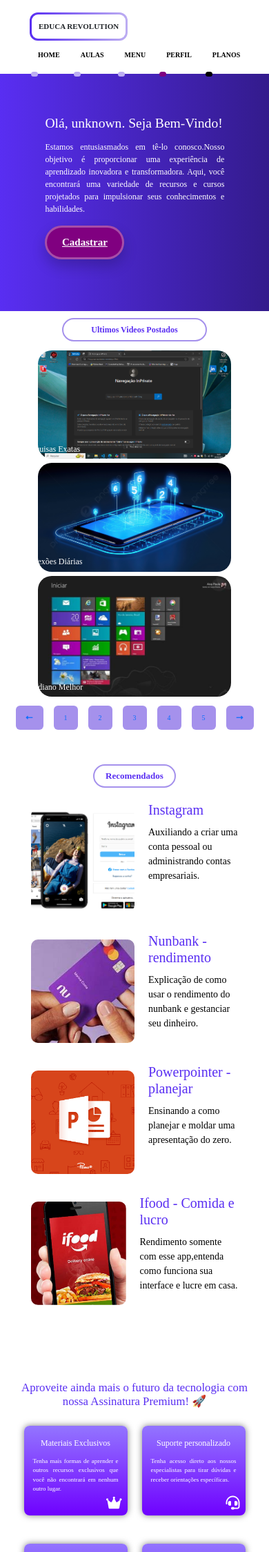
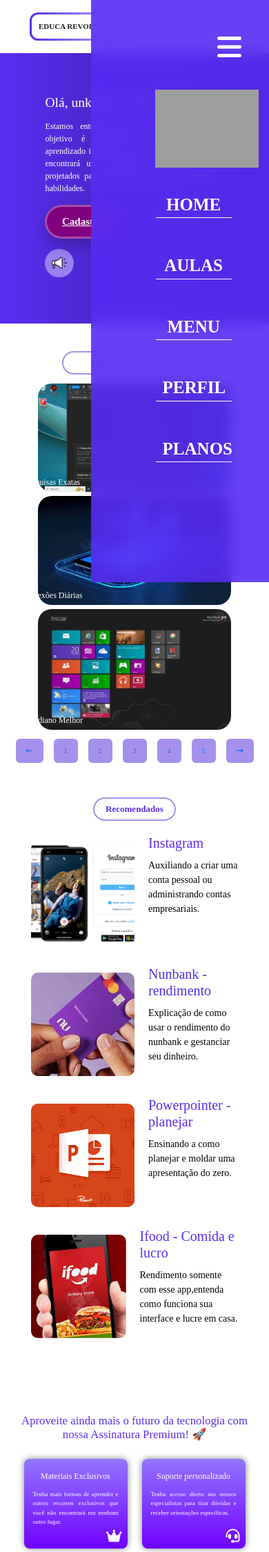
Before and after one commit to EducaRevolution/EducaRevolutionSite, a PHP site: page /home.html in a window 390 px wide. Shown: the top 2250 px of the page at 69% size. Run offline with PHP 8.4, Linux system fonts and the light colour scheme; some web fonts are replaced; grey boxes are pictures that could not be loaded.

Commit message:
Add files via upload
responsividade de navbar incompleta na aba HOME, terminar com urgência

```diff
--- a/css/home.css
+++ b/css/home.css
@@ -115,7 +115,7 @@
 
 
 .container1{
-    margin: 0 auto;
+    margin: 0 auto 3rem;
     background-image: linear-gradient(to right, #592EF2, #331B8C);
     color: white;
     text-align: left;
@@ -201,6 +201,31 @@
   to {
     left: 100%;
   }
+}
+
+.audio-player{
+  display: flex;
+  justify-content: center;
+  align-items: center;
+  width: 4rem;
+  height: 4rem;
+  margin: 0.5em 0;
+  padding: 1.6em 1.6em;
+  border-radius: 1000px;
+  background-color: #987FF2;
+}
+
+.audio-player:hover{
+  background-color: #d0c3fd;
+}
+
+.audio-player:active{
+  background-color: #805ff8;
+}
+
+.audio-player__image{
+  width: 2.4rem;
+  height: auto;
 }
 
 /* Teste */
@@ -381,7 +406,7 @@
     width: 15rem;
     min-height: 13rem;
     margin: 2rem 1rem;
-    background: linear-gradient(to bottom, #9375ff, #6f01ff);
+    background: linear-gradient(to bottom, #a290e2, #5021fa);
     border-radius: 8px;
     padding: 0.8rem;
     box-shadow: 0 0 10px rgba(0, 0, 0, 0.5);
@@ -619,6 +644,110 @@
 
 }
 
+@media screen and (max-width: 1000px){
+
+/*Estrutrura/cor da logo*/
+.logo {
+  font-weight: bold;
+  padding: 0.9rem 1rem;
+  margin: 1.3rem;
+  font-size: 1.1rem;
+  border: 3px solid transparent;
+  border-radius: 12px;
+  background: linear-gradient(white, white) padding-box, linear-gradient(to right, #592EF2, #BDAEF2) border-box;
+  position: relative;
+  overflow: hidden;
+  transition: color 0.3s;
+}
+
+/*animação da logo*/
+.logo::before {
+  content: '';
+  position: absolute;
+  top: 0;
+  left: 0;
+  width: 100%;
+  height: 100%;
+  background-color: purple;
+  z-index: -1;
+  transition: transform 0.3s ease-in-out;
+  transform-origin: left;
+}
+
+/*sensor de houver*/
+.logo:hover {
+  color: white;
+  background: linear-gradient(#592EF2, #9D85F2) padding-box
+}
+
+.mobile-toggle{
+  position: absolute;
+  top: 4rem;
+  right: 4rem;
+  font-size: 4rem;
+
+
+  aspect-ratio: 1;
+  background: transparent;
+  color: white;
+
+  border:0;
+  z-index: 9999;
+}
+
+.nav-logo{
+  width: 15rem;
+  margin-top: 13rem;
+  margin-left: 33%;
+}
+
+/*Animação/estrutura dos traços em baixo das opções*/
+.nav-links {
+  display: flex;
+  flex-direction: column;
+  text-align: center;
+
+  inset: 0 -10% 0 30%;
+  position: fixed;
+  height: 100%;
+  list-style: none;
+  background: hsla(253, 100%, 50%, 0.95);
+
+  z-index: 1000;
+}
+
+@supports(backdrop-filter: blur(1rem)){
+  .nav-links{
+    background: hsl(253 88% 56% / 0.9);
+    backdrop-filter: blur(1rem);
+  }
+}
+
+.nav-item {
+  text-decoration: none;
+  color: white;
+  font-weight: bold;
+  font-size: 2.5rem;
+  margin: 3rem 0;
+}
+
+.mobile-spacing{
+  margin:1.5rem 24vw;
+  border-bottom: 0.7px white solid;
+  width: 11rem;
+}
+
+.nav-item::after {
+  display: none;
+}
+
+.nav-item:active {
+  color: white;
+}
+
+
+}
+
 @media screen and (max-width: 806px){
     html{
         font-size:12px;
--- a/home.html
+++ b/home.html
@@ -10,6 +10,7 @@
      <link href="https://cdn.jsdelivr.net/npm/bootstrap@5.3.3/dist/css/bootstrap.min.css" rel="stylesheet" integrity="sha384-QWTKZyjpPEjISv5WaRU9OFeRpok6YctnYmDr5pNlyT2bRjXh0JMhjY6hW+ALEwIH" crossorigin="anonymous">
     <link rel="stylesheet" href="css/home.css">
     <link rel="stylesheet" href="https://cdnjs.cloudflare.com/ajax/libs/font-awesome/6.0.0-beta3/css/all.min.css">
+
 </head>
 
 <body>
@@ -22,15 +23,26 @@
         EDUCA REVOLUTION
     </div>
 
+    <button aria-controls="navigation" aria-expanded="false" class="mobile-toggle">
+
+        <i class="fa-solid fa-bars"></i>
+
+
+        <span class="sr-only">
+            Menu
+        </span>
+
+    </button>
 
     <ul class="nav-links mx-4">
 
+        <img class="nav-logo" src="imagens/sair.png">
 
-        <li><a href="home.html" class="nav-item">HOME</a></li>
-        <li><a href="aulas.html" class="nav-item">AULAS</a></li>
-        <li><a href="menu.html" class="nav-item">MENU</a></li>
-        <li><a href="perfil.html" class="nav-item special">PERFIL</a></li>
-        <li><a href="premium.html" class="nav-item premium">PLANOS</a></li>
+        <li class="mobile-spacing"><a href="home.html" class="nav-item">HOME</a></li>
+        <li class="mobile-spacing"><a href="aulas.html" class="nav-item">AULAS</a></li>
+        <li class="mobile-spacing"><a href="menu.html" class="nav-item">MENU</a></li>
+        <li class="mobile-spacing"><a href="perfil.html" class="nav-item special">PERFIL</a></li>
+        <li class="mobile-spacing"><a href="premium.html" class="nav-item premium">PLANOS</a></li>
 
 
     </ul>
@@ -51,6 +63,7 @@
                     uma variedade  de recursos e cursos projetados para impulsionar seus conhecimentos e
                     habilidades.</p>
                 <a href="cadastro.html" class="botaocadastrar">Cadastrar</a>
+                <div class="audio-player"><img class="audio-player__image" src="imagens/megaphone-icone.png"></div>
             </div>
         </div>
 
```
Also changed, not shown: aulas.html (+15 -13 lines), css/aulas.css (+47 -2 lines), css/perfil.css (+46 -24 lines), js/aulas.js (added, +29 -0 lines), perfil.html (+31 -10 lines), imagens/bars-solid.svg (added).
